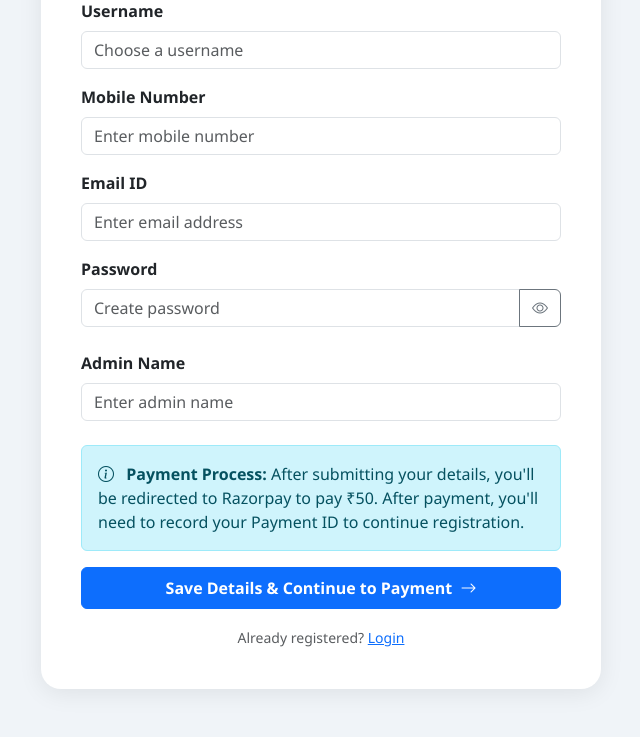
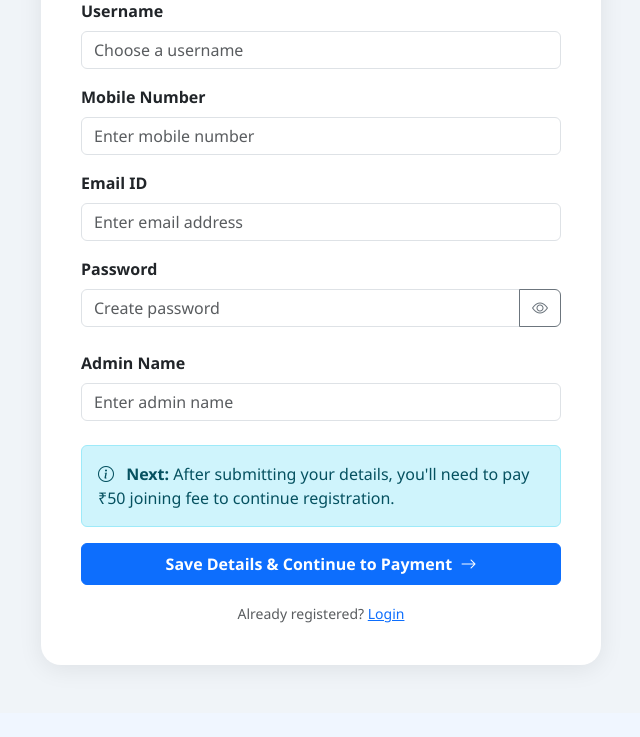
Before and after one commit to shahirdummy1-creator/RaidLink, a Flask app: page /driver-signup/step1 in a window 1280 px wide. Shown: the part 449-1186 px from the top of the page, without its empty margins (319-959 px from the left). After the commit the page ends 1124 px from the top, so only its background shows below. Run offline with Flask 3, Linux system fonts and the light colour scheme; some libraries are stand-ins or nearby versions.

Commit message:
Revert "Add payment recording system for Razorpay Payment ID and Date tracking"
This reverts commit 0162da465c1fe526d782b676ff43b39657299a62.

```diff
--- a/App.py
+++ b/App.py
@@ -548,86 +548,6 @@ def reset_password():
     return render_template('reset_password.html', error=error, success=success, user_type=user_type)
 
 
-# ── Payment Recording ──────────────────────────────────────────
-
-@app.route('/payment-success')
-def payment_success():
-    """Payment success page where users can record their payment details"""
-    return render_template('payment_success.html')
-
-@app.route('/payment-return')
-def payment_return():
-    """Handle return from Razorpay payment - redirect to payment success page"""
-    # Check if user has signup session data
-    if 'signup_step1' in session:
-        username = session['signup_step1'].get('username', '')
-        return render_template('payment_success.html', username=username)
-    else:
-        return redirect(url_for('payment_success'))
-
-@app.route('/record-payment', methods=['POST'])
-def record_payment():
-    """Record payment details after successful Razorpay payment"""
-    payment_id = request.form.get('payment_id', '').strip()
-    username = request.form.get('username', '').strip()
-
-    if not payment_id or not username:
-        return render_template('payment_success.html',
-                             error='Please provide both Payment ID and Username',
-                             username=username)
-
-    # Update driver payment information
-    conn = get_db()
-    if conn:
-        cur = conn.cursor()
-        try:
-            # Check if payment ID is already used
-            cur.execute("SELECT username FROM Driver_Details WHERE payment_id=%s", (payment_id,))
-            existing_payment = cur.fetchone()
-
-            if existing_payment:
-                return render_template('payment_success.html',
-                                     error=f'Payment ID already used by driver: {existing_payment[0]}',
-                                     username=username)
-
-            # Check if driver exists
-            cur.execute("SELECT id FROM Driver_Details WHERE username=%s", (username,))
-            driver = cur.fetchone()
-
-            if not driver:
-                return render_template('payment_success.html',
-                                     error='Driver username not found. Please check your username.',
-                                     username=username)
-
-            # Calculate expiry date (30 days from now)
-            from datetime import datetime, timedelta
-            payment_datetime = datetime.now()
-            expiry_date = payment_datetime + timedelta(days=30)
-
-            # Update payment information
-            cur.execute(
-                "UPDATE Driver_Details SET payment_id=%s, payment_date=%s, payment_expiry_date=%s WHERE username=%s",
-                (payment_id, payment_datetime, expiry_date.date(), username)
-            )
-            conn.commit()
-            cur.close(); conn.close()
-
-            # Redirect to continue registration
-            return render_template('payment_success.html',
-                                 success=f'Payment recorded successfully! Payment ID: {payment_id}',
-                                 username=username)
-
-        except Exception as e:
-            print(f"Error recording payment: {e}")
-            cur.close(); conn.close()
-            return render_template('payment_success.html',
-                                 error='Failed to record payment. Please try again.',
-                                 username=username)
-    else:
-        return render_template('payment_success.html',
-                             error='Database connection failed. Please try again.',
-                             username=username)
-
 # ── Driver ───────────────────────────────────────────────────
 
 @app.route('/driver-login', methods=['GET', 'POST'])
@@ -713,9 +633,8 @@ def driver_signup_step1():
                     session.permanent = True
                     session.modified = True
 
-                    # Redirect to Razorpay payment link with return URL
-                    razorpay_url = f"https://rzp.io/rzp/YK27HRh?prefill[contact]={mobile}&prefill[email]={email}"
-                    return redirect(razorpay_url)
+                    # Redirect to Razorpay payment link
+                    return redirect('https://rzp.io/rzp/YK27HRh')
             else:
                 error = 'Database connection failed.'
 
@@ -841,21 +760,6 @@ def driver_signup_step3(username):
             error = 'Database connection failed.'
 
     return render_template('driver_signup_step3.html', error=error, username=username)
-
-@app.route('/api/check-payment-id/<payment_id>')
-def check_payment_id(payment_id):
-    """Check if a payment ID has already been used"""
-    conn = get_db()
-    if conn:
-        cur = conn.cursor()
-        cur.execute("SELECT username FROM Driver_Details WHERE payment_id=%s", (payment_id,))
-        row = cur.fetchone()
-        cur.close(); conn.close()
-        if row:
-            return jsonify({'used': True, 'username': row[0]})
-        else:
-            return jsonify({'used': False})
-    return jsonify({'error': 'Database connection failed'})
 
 @app.route('/api/driver-status/<username>')
 def api_driver_status(username):
--- a/templates/driver_signup_step1.html
+++ b/templates/driver_signup_step1.html
@@ -99,7 +99,7 @@
 
             <div class="alert alert-info mb-3">
                 <i class="bi bi-info-circle me-2"></i>
-                <strong>Payment Process:</strong> After submitting your details, you'll be redirected to Razorpay to pay ₹50. After payment, you'll need to record your Payment ID to continue registration.
+                <strong>Next:</strong> After submitting your details, you'll need to pay ₹50 joining fee to continue registration.
             </div>
 
             <button type="submit" class="btn btn-primary w-100 fw-bold py-2">
```
Also changed, not shown: templates/payment_success.html (deleted, +0 -131 lines).
